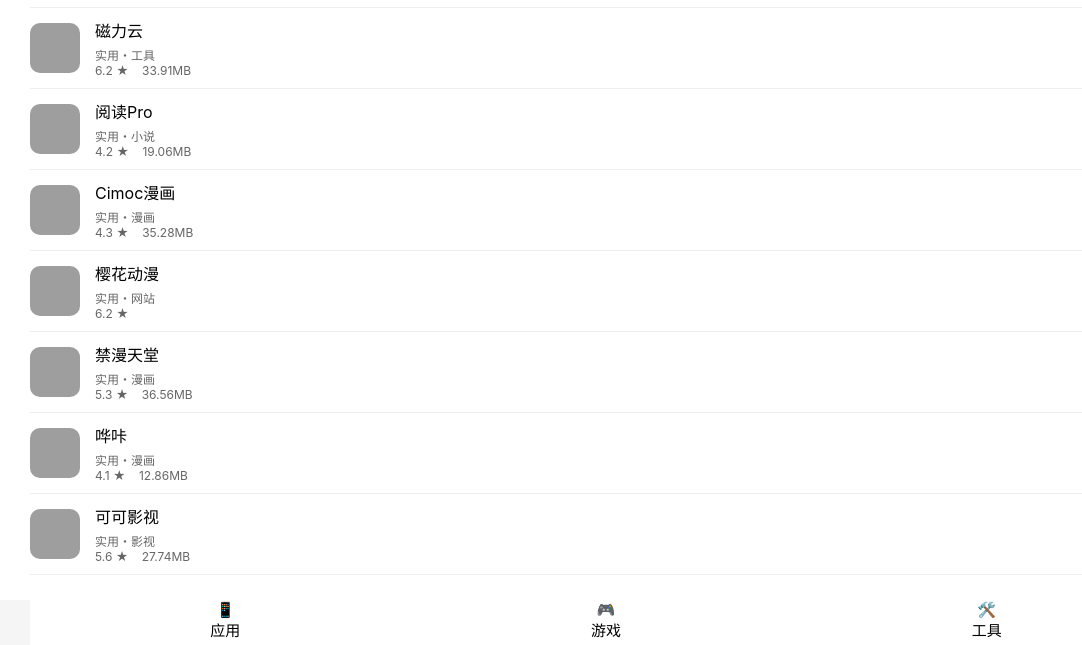
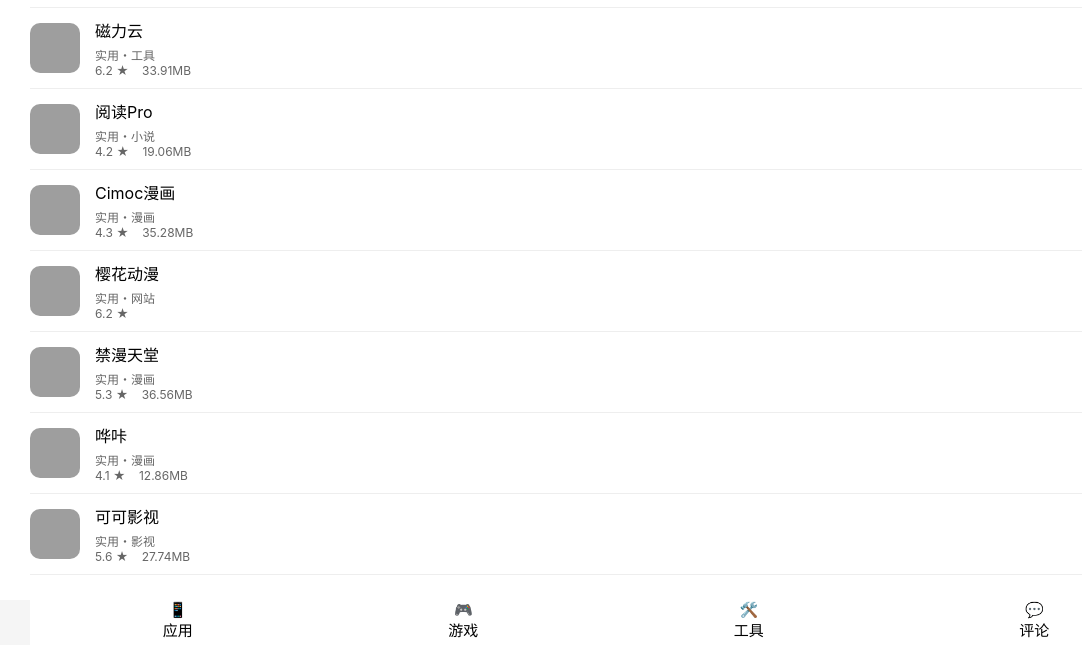
Before and after one commit to Abcd136/z2, a plain HTML site: page index.html in a window 1280 px wide. Shown: the part 155-800 px from the top of the page, without its empty margins (0-1082 px from the left). Drawn offline with Linux system fonts and the light colour scheme; grey boxes are pictures that could not be loaded.

Commit message:
Update index.html

```diff
--- a/index.html
+++ b/index.html
@@ -273,6 +273,12 @@
                 <a href="https://abcd136.github.io/z2/" style="color: black; text-decoration: none;">工具</a>
             </div>
         </div>
+        <div class="bottom-nav-item" onclick="toggleNav()">
+            <div>💬</div>
+            <div>
+                <a href="https://abcd136.github.io/z3/" style="color: black; text-decoration: none;">评论</a>
+            </div>
+        </div>
     </div>
 
     <script>
```
